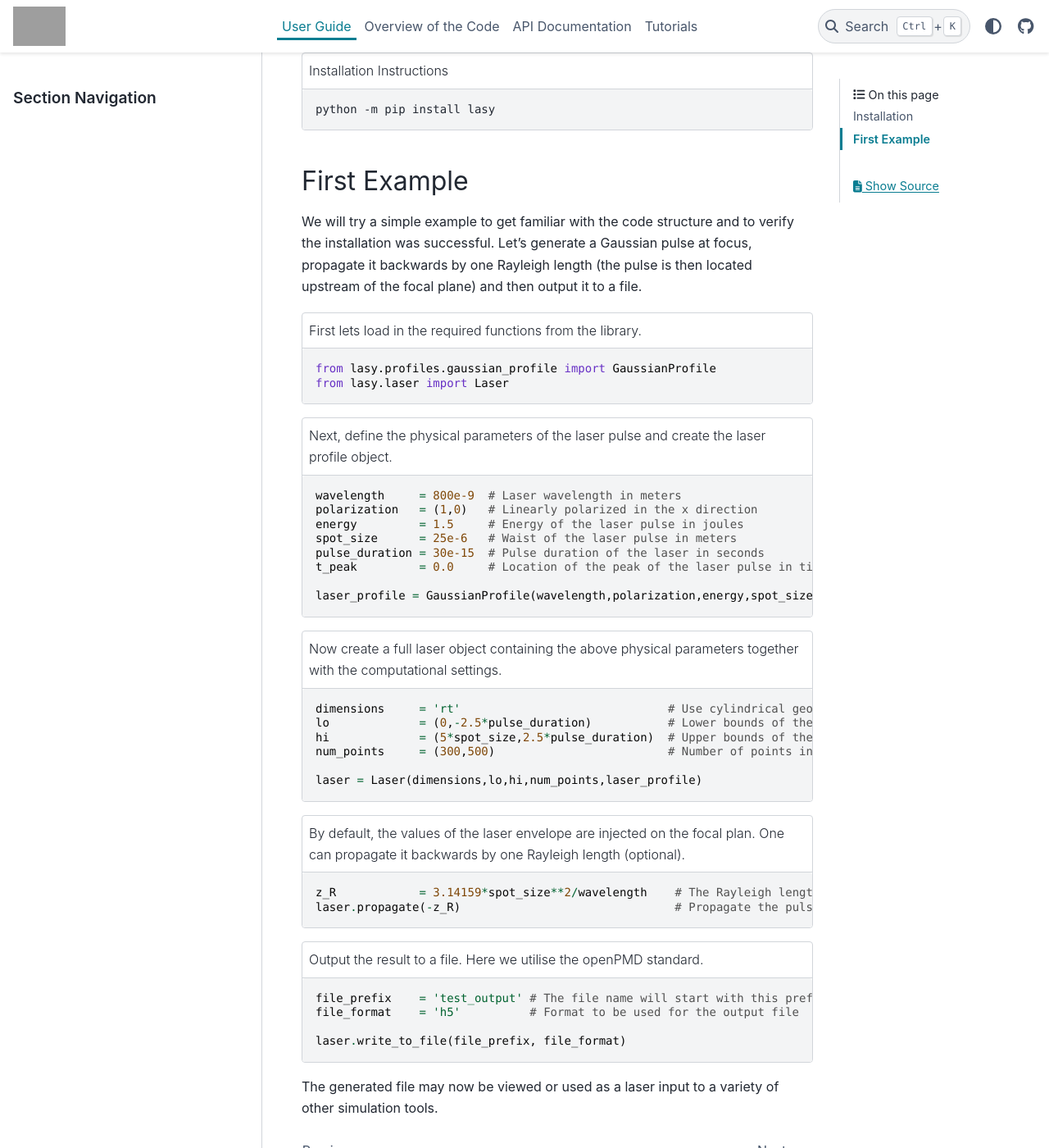
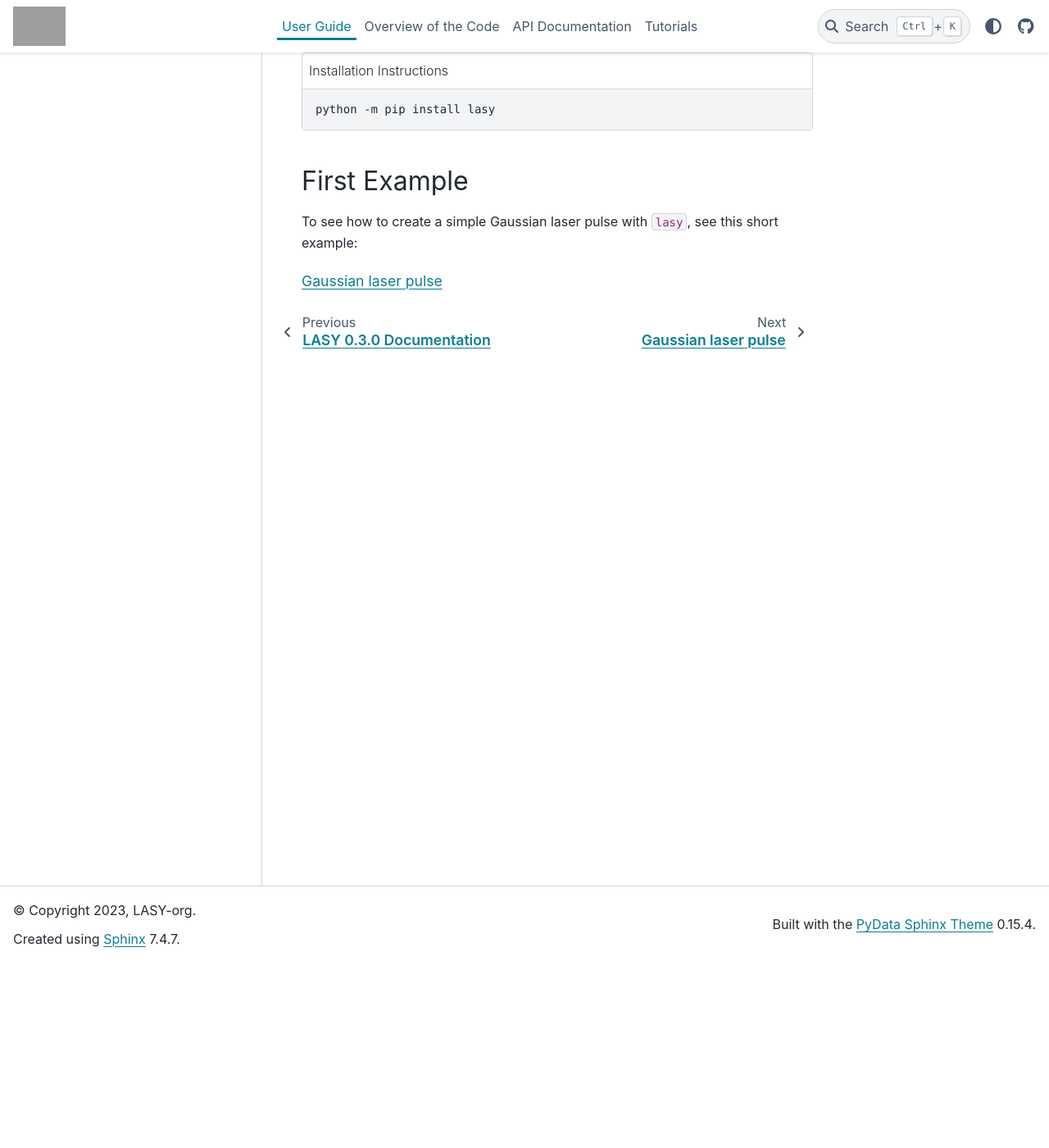
Before and after one commit to LASY-org/lasy, a Sphinx documentation site: the page built from docs/source/user_guide/index.rst, in a window 1280 px wide and 1400 px high, scrolled down 226 px. Shown: the whole window at 82% size. Built offline with Sphinx 7.4.7 and the PyData theme 0.15.4, drawn with Linux system fonts in a browser that asks for light colours; some of the changed text lies outside the part shown; grey boxes are pictures that could not be loaded.

Commit message:
Include examples as notebooks in the documentation (#197)
Co-authored-by: pre-commit-ci[bot] <66853113+pre-commit-ci[bot]@users.noreply.github.com>

```diff
--- a/docs/requirements.txt
+++ b/docs/requirements.txt
@@ -1,7 +1,9 @@
 # install this from the source root (!) directory like this:
 #   python -m pip install --upgrade -r docs/requirements.txt
 -e .
+jupyter
 matplotlib
+nbsphinx
 numpydoc
 pydata-sphinx-theme
 sphinx-design
--- a/docs/source/conf.py
+++ b/docs/source/conf.py
@@ -41,6 +41,7 @@ extensions = [
     "sphinx_design",
     "numpydoc",
     "matplotlib.sphinxext.plot_directive",
+    "nbsphinx",
 ]
 
 # Numpydoc settings
--- a/docs/source/tutorials/index.rst
+++ b/docs/source/tutorials/index.rst
@@ -2,7 +2,6 @@ Tutorials
 =========
 
 .. toctree::
-   :hidden:
-   :maxdepth: 4
+   :maxdepth: 1
 
-   initialise_gaussian
+   gaussian_laser.ipynb
--- a/docs/source/tutorials/initialise_gaussian.rst
+++ /dev/null
@@ -1,2 +0,0 @@
-Initialise a Gaussian Pulse
-===========================
--- a/docs/source/user_guide/index.rst
+++ b/docs/source/user_guide/index.rst
@@ -12,50 +12,9 @@ Installation
 First Example
 #############
 
-We will try a simple example to get familiar with the code structure and to verify the installation was successful.
-Let's generate a Gaussian pulse at focus, propagate it backwards by one Rayleigh length (the pulse is then located upstream of the focal plane) and then output it to a file.
+To see how to create a simple Gaussian laser pulse with ``lasy``, see this short example:
 
-..  code-block:: python
-   :caption: First lets load in the required functions from the library.
+.. toctree::
+   :maxdepth: 1
 
-   from lasy.profiles.gaussian_profile import GaussianProfile
-   from lasy.laser import Laser
-
-
-..  code-block:: python
-   :caption: Next, define the physical parameters of the laser pulse and create the laser profile object.
-
-   wavelength     = 800e-9  # Laser wavelength in meters
-   polarization   = (1,0)   # Linearly polarized in the x direction
-   energy         = 1.5     # Energy of the laser pulse in joules
-   spot_size      = 25e-6   # Waist of the laser pulse in meters
-   pulse_duration = 30e-15  # Pulse duration of the laser in seconds
-   t_peak         = 0.0     # Location of the peak of the laser pulse in time
-
-   laser_profile = GaussianProfile(wavelength,polarization,energy,spot_size,pulse_duration,t_peak)
-
-..  code-block:: python
-   :caption: Now create a full laser object containing the above physical parameters together with the computational settings.
-
-   dimensions     = 'rt'                              # Use cylindrical geometry
-   lo             = (0,-2.5*pulse_duration)           # Lower bounds of the simulation box
-   hi             = (5*spot_size,2.5*pulse_duration)  # Upper bounds of the simulation box
-   num_points     = (300,500)                         # Number of points in each dimension
-
-   laser = Laser(dimensions,lo,hi,num_points,laser_profile)
-
-..  code-block:: python
-   :caption: By default, the values of the laser envelope are injected on the focal plan. One can propagate it backwards by one Rayleigh length (optional).
-
-   z_R            = 3.14159*spot_size**2/wavelength    # The Rayleigh length
-   laser.propagate(-z_R)                               # Propagate the pulse upstream of the focal plane
-
-..  code-block:: python
-   :caption: Output the result to a file. Here we utilise the openPMD standard.
-
-   file_prefix    = 'test_output' # The file name will start with this prefix
-   file_format    = 'h5'          # Format to be used for the output file
-
-   laser.write_to_file(file_prefix, file_format)
-
-The generated file may now be viewed or used as a laser input to a variety of other simulation tools.
+   ../tutorials/gaussian_laser.ipynb
```
Also changed, not shown: docs/source/tutorials/gaussian_laser.ipynb (added).
